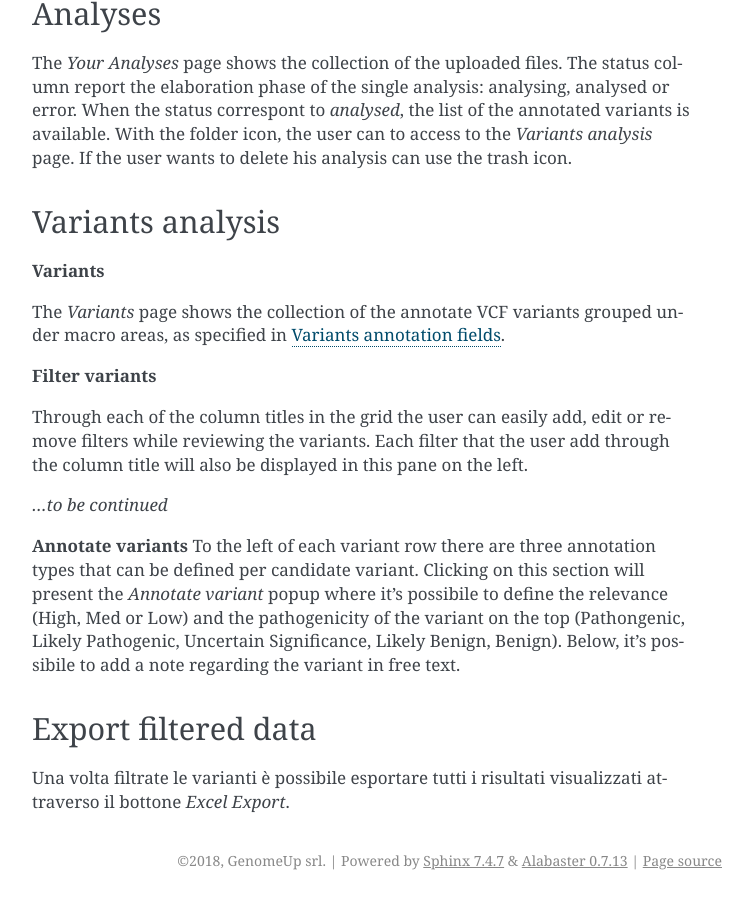
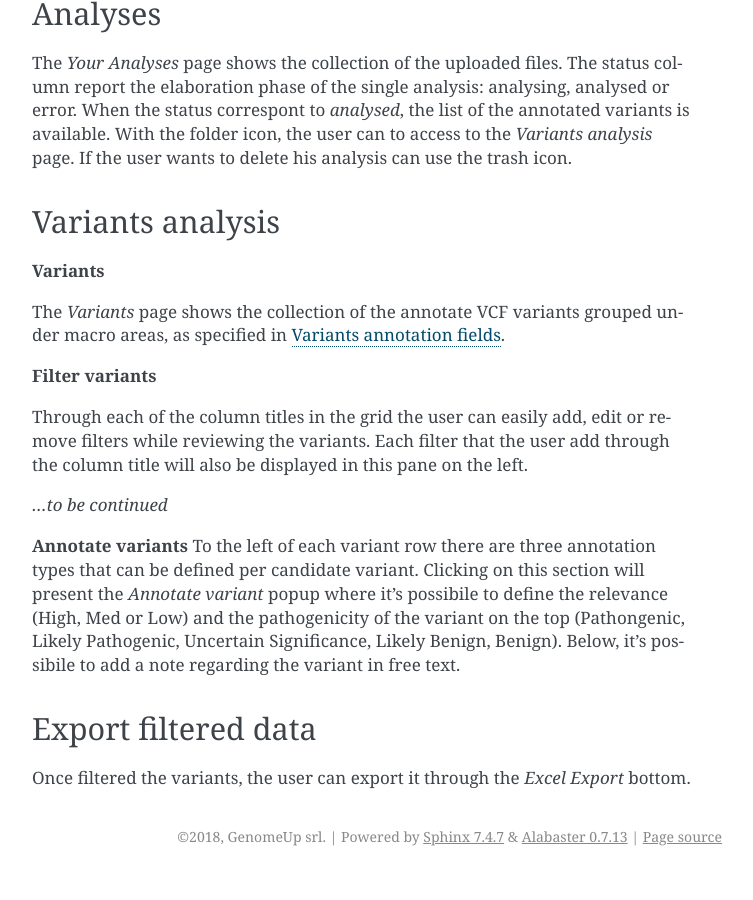
Before and after one commit to saraicarus/genomeup_doc, a Sphinx documentation site: the page built from source/getting_started.rst, in a window 1280 px wide and 900 px high, scrolled down 1442 px. Shown: the whole window, without its empty margins (388-1141 px from the left). Built offline with Sphinx 7.4.7, drawn with Linux system fonts in a browser that asks for light colours; after the commit the page ends 2318 px from its top, so only the background shows below that.

Commit message:
Update getting_started.rst

```diff
--- a/source/getting_started.rst
+++ b/source/getting_started.rst
@@ -61,4 +61,4 @@ Below, it's possibile to add a note regarding the variant in free text.
 
 Export filtered data
 ~~~~~~~~~~~~~~~~~~~~
-Una volta filtrate le varianti è possibile esportare tutti i risultati visualizzati attraverso il bottone *Excel Export*.
+Once filtered the variants, the user can export it through the *Excel Export* bottom.
```
